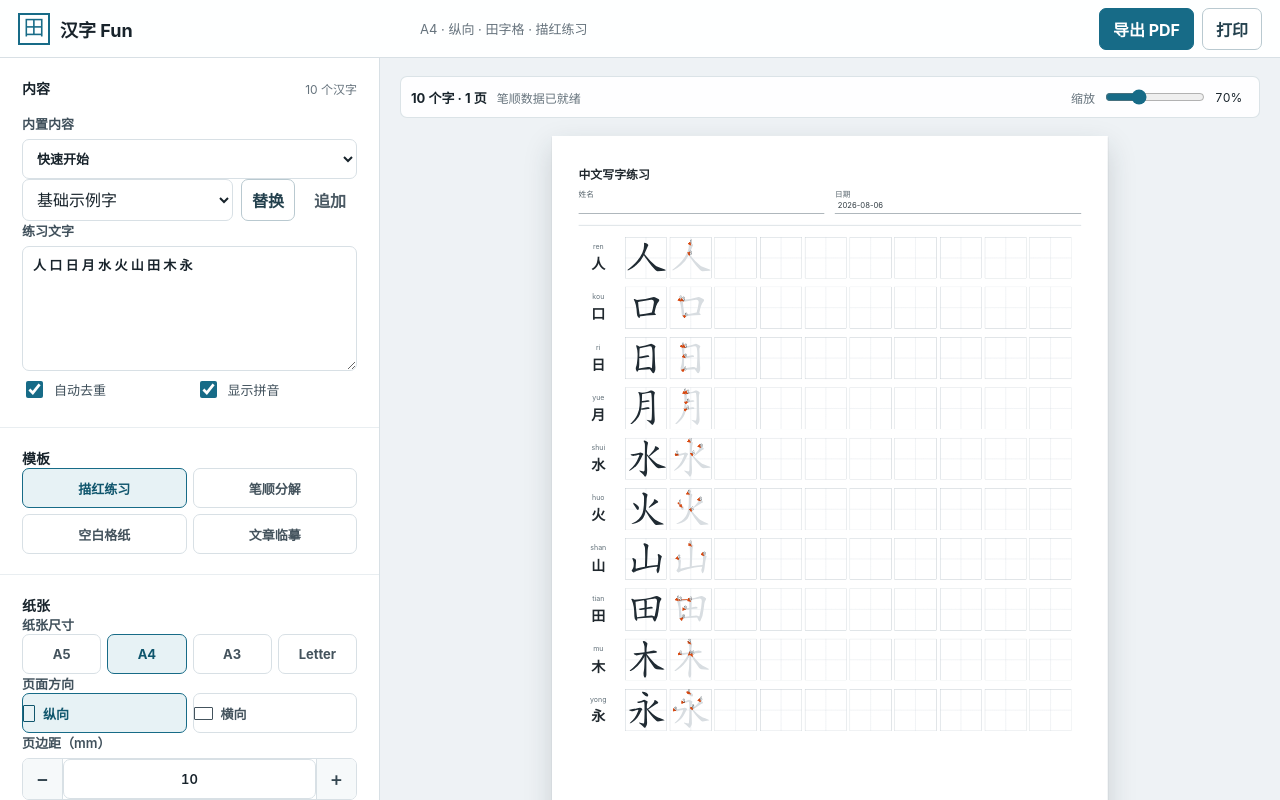
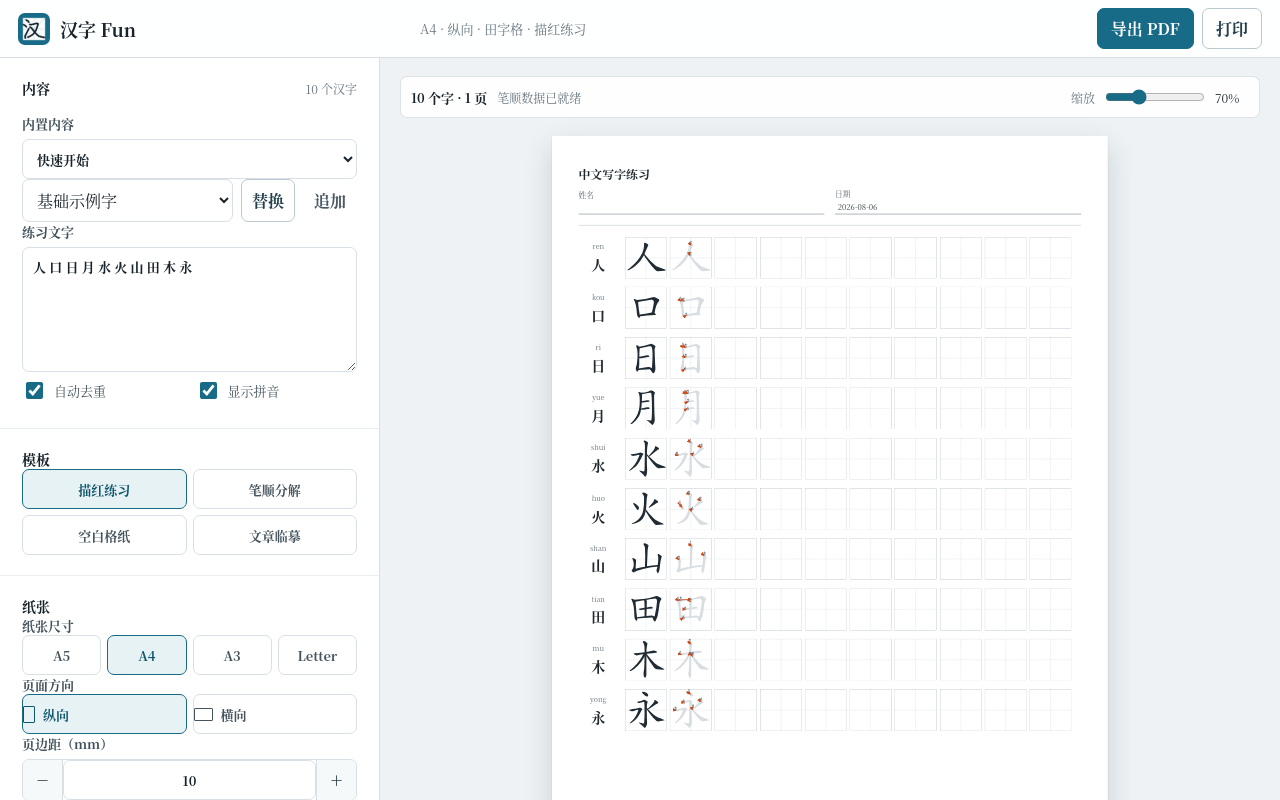
Before and after one commit to aigamehtml/HanZiFun, a website: page index.html in a window 1280 px wide. Drawn offline with Linux system fonts and the light colour scheme.

Commit message:
Use app icon logo and Kai font UI

```diff
--- a/index.html
+++ b/index.html
@@ -54,7 +54,7 @@
   <body>
     <header class="app-bar">
       <div class="app-title">
-        <span class="app-mark" aria-hidden="true">田</span>
+        <img class="app-mark" src="icons/icon-192.png" width="32" height="32" alt="" aria-hidden="true">
         <strong>汉字 Fun</strong>
       </div>
       <div class="app-status" id="compactStatus">A4 · 纵向 · 田字格</div>
@@ -152,7 +152,7 @@
               <label for="cellSizeMm">格子大小（mm）</label>
               <div class="stepper" data-stepper>
                 <button class="stepper-button" type="button" data-stepper-action="decrement" aria-label="减小格子">−</button>
-                <input id="cellSizeMm" class="stepper-input" data-setting="cellSizeMm" type="number" min="12" max="32" step="1">
+                <input id="cellSizeMm" class="stepper-input" data-setting="cellSizeMm" type="number" min="8" max="32" step="1">
                 <button class="stepper-button" type="button" data-stepper-action="increment" aria-label="增大格子">+</button>
               </div>
             </div>
--- a/style.css
+++ b/style.css
@@ -15,6 +15,7 @@
   --stroke-done: #b7c0c7;
   --trace-color: #d8dde1;
   --preview-scale: 0.7;
+  --kai-font: "Kaiti SC", STKaiti, KaiTi, "AR PL UKai CN", "Noto Serif CJK SC", serif;
 }
 
 * {
@@ -31,7 +32,7 @@ body {
   overflow: hidden;
   background: var(--surface);
   color: var(--ink);
-  font-family: -apple-system, BlinkMacSystemFont, "Segoe UI", "PingFang SC", "Microsoft YaHei", sans-serif;
+  font-family: var(--kai-font);
 }
 
 button,
@@ -84,15 +85,12 @@ textarea:focus-visible {
 }
 
 .app-mark {
-  display: grid;
+  display: block;
   width: 32px;
   height: 32px;
-  place-items: center;
-  border: 2px solid var(--accent);
-  color: var(--accent);
-  font-family: "Kaiti SC", "STKaiti", serif;
-  font-size: 21px;
-  line-height: 1;
+  border-radius: 7px;
+  flex: 0 0 auto;
+  object-fit: cover;
 }
 
 .app-status {
@@ -865,7 +863,7 @@ svg .order-label {
 svg .fallback-glyph,
 svg .copy-glyph {
   fill: var(--stroke-active);
-  font-family: "Kaiti SC", STKaiti, KaiTi, "AR PL UKai CN", "Noto Serif CJK SC", serif;
+  font-family: var(--kai-font);
   font-size: 850px;
   font-weight: 400;
   dominant-baseline: central;
```
